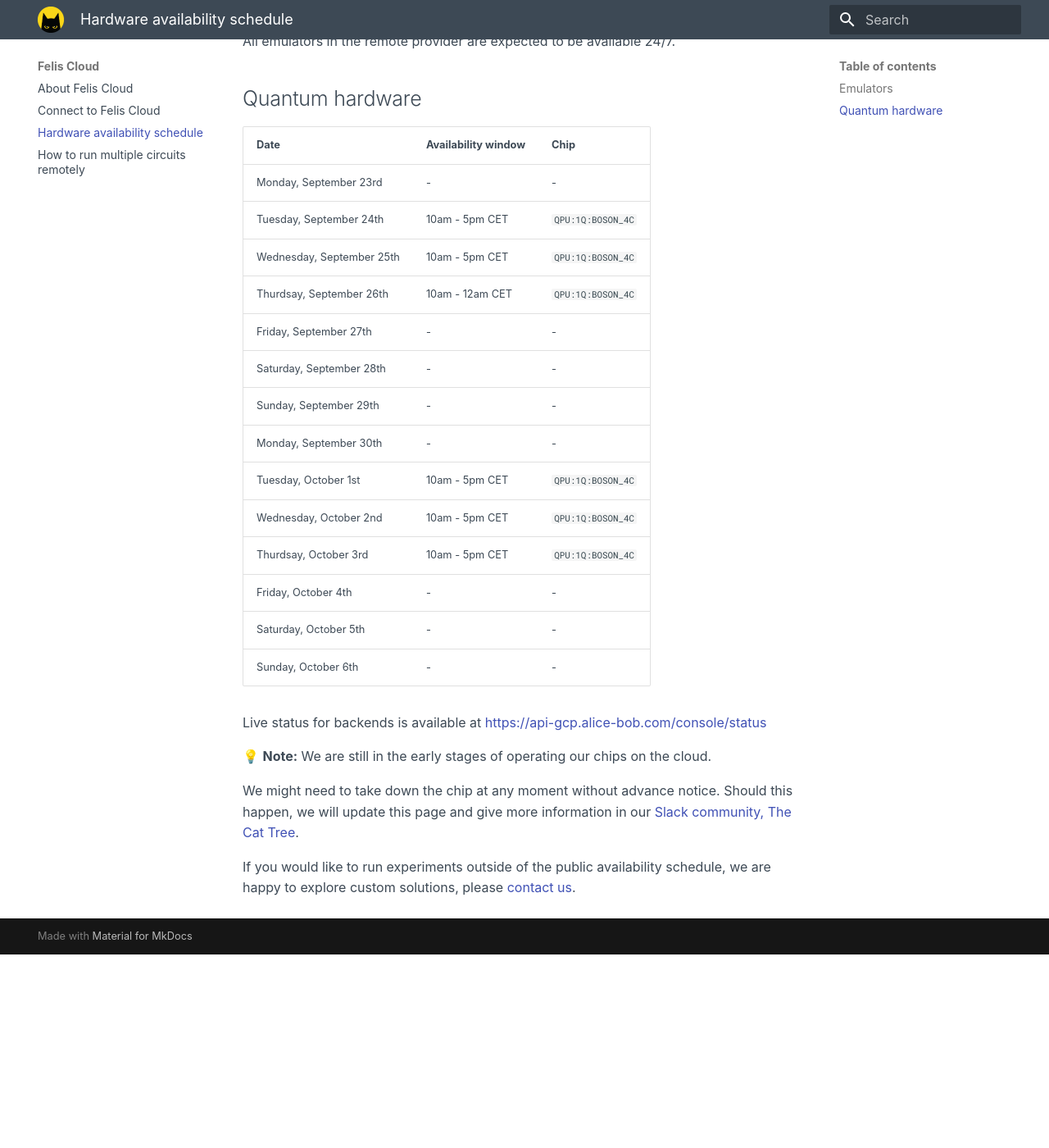
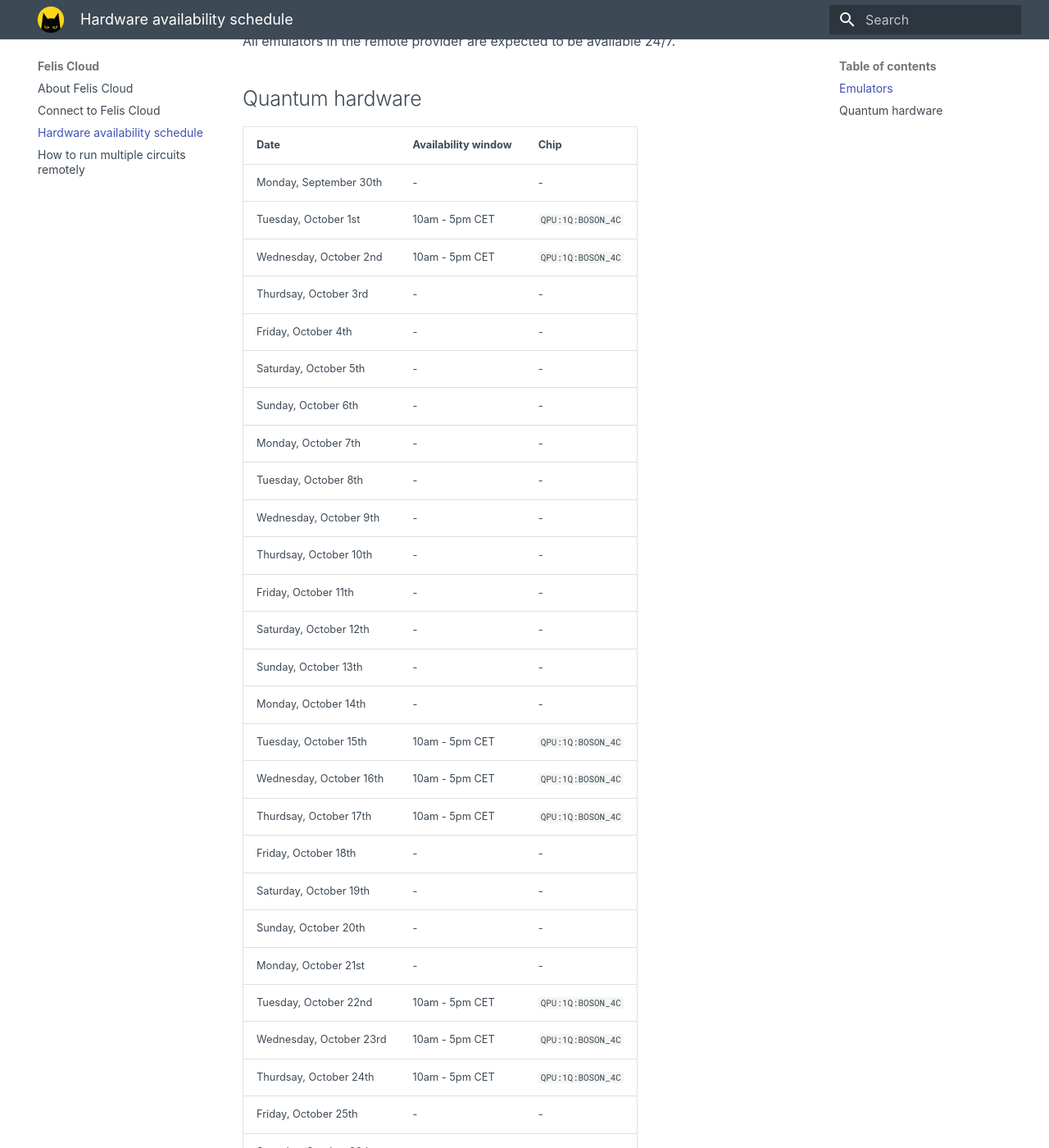
Before and after one commit to Alice-Bob-SW/felis, an MkDocs documentation site: the page built from docs/felis_cloud/hardware_availability_schedule.md, in a window 1280 px wide and 1400 px high, scrolled down 241 px. Shown: the whole window at 82% size. Built offline with MkDocs 1.6.1 and Material for MkDocs 9.7.7, drawn with Linux system fonts in a browser that asks for light colours; before the commit the page ends 1405 px from its top, so only the background shows below that; some of the changed text lies outside the part shown.

Commit message:
Update hardware_availability_schedule.md

```diff
--- a/docs/felis_cloud/hardware_availability_schedule.md
+++ b/docs/felis_cloud/hardware_availability_schedule.md
@@ -8,21 +8,34 @@
 
 | Date | Availability window | Chip |
 | --- | --- | --- |
-| Monday, September 23rd | - | - |
-| Tuesday, September 24th | 10am - 5pm CET | `QPU:1Q:BOSON_4C` |
-| Wednesday, September 25th | 10am - 5pm CET | `QPU:1Q:BOSON_4C` |
-| Thurdsay, September 26th | 10am - 12am CET | `QPU:1Q:BOSON_4C` |
-| Friday, September 27th | - | - |
-| Saturday, September 28th | - | - |
-| Sunday, September 29th | - | - |
 | Monday, September 30th | - | - |
 | Tuesday, October 1st | 10am - 5pm CET | `QPU:1Q:BOSON_4C` |
 | Wednesday, October 2nd | 10am - 5pm CET | `QPU:1Q:BOSON_4C` |
-| Thurdsay, October 3rd | 10am - 5pm CET | `QPU:1Q:BOSON_4C` |
+| Thurdsay, October 3rd | - | - |
 | Friday, October 4th | - | - |
 | Saturday, October 5th | - | - |
 | Sunday, October 6th | - | - |
-
+| Monday, October 7th | - | - |
+| Tuesday, October 8th | - | - |
+| Wednesday, October 9th | - | - |
+| Thurdsay, October 10th | - | - |
+| Friday, October 11th | - | - |
+| Saturday, October 12th | - | - |
+| Sunday, October 13th | - | - |
+| Monday, October 14th | - | - |
+| Tuesday, October 15th | 10am - 5pm CET | `QPU:1Q:BOSON_4C` |
+| Wednesday, October 16th | 10am - 5pm CET | `QPU:1Q:BOSON_4C` |
+| Thurdsay, October 17th |  10am - 5pm CET | `QPU:1Q:BOSON_4C` |
+| Friday, October 18th | - | - |
+| Saturday, October 19th | - | - |
+| Sunday, October 20th | - | - |
+| Monday, October 21st | - | - |
+| Tuesday, October 22nd | 10am - 5pm CET | `QPU:1Q:BOSON_4C` |
+| Wednesday, October 23rd | 10am - 5pm CET | `QPU:1Q:BOSON_4C` |
+| Thurdsay, October 24th |  10am - 5pm CET | `QPU:1Q:BOSON_4C` |
+| Friday, October 25th | - | - |
+| Saturday, October 26th | - | - |
+| Sunday, October 27th | - | - |
 
 Live status for backends is available at [https://api-gcp.alice-bob.com/console/status](https://api-gcp.alice-bob.com/console/status)
 
```
